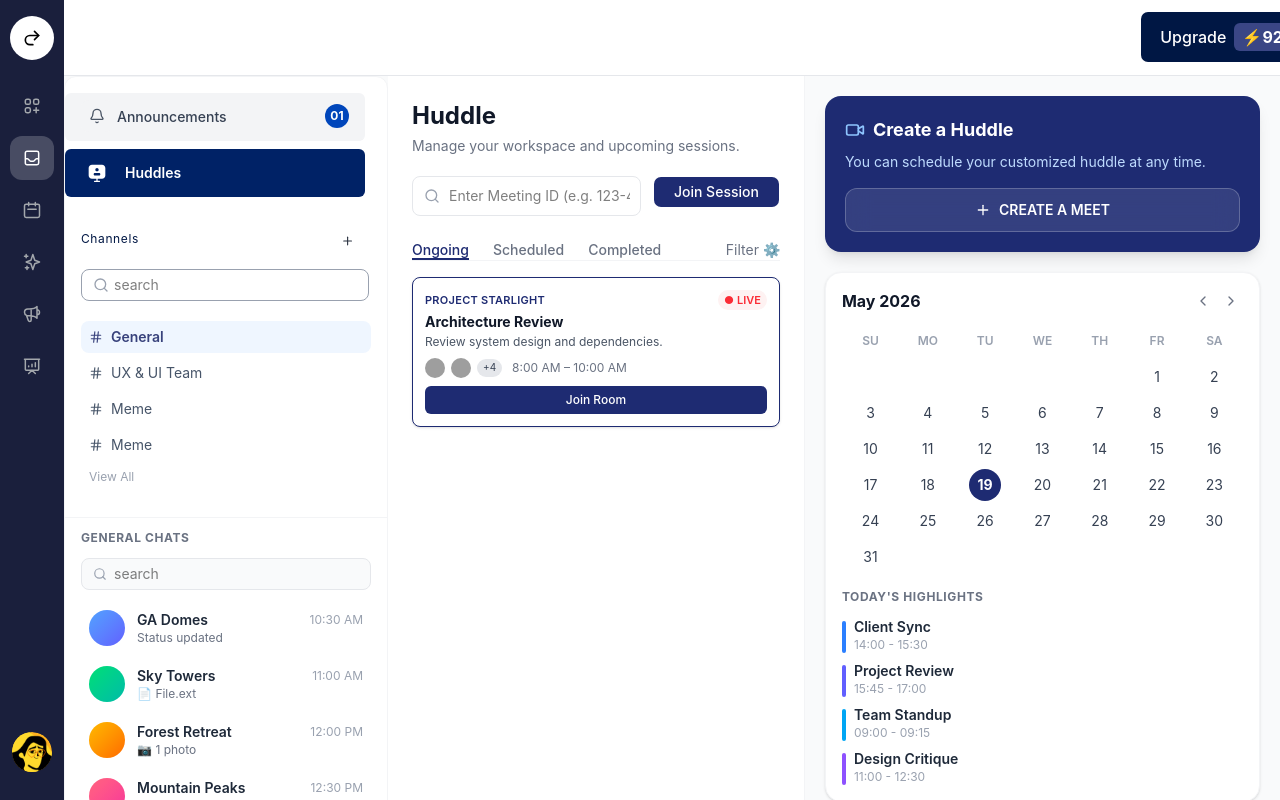
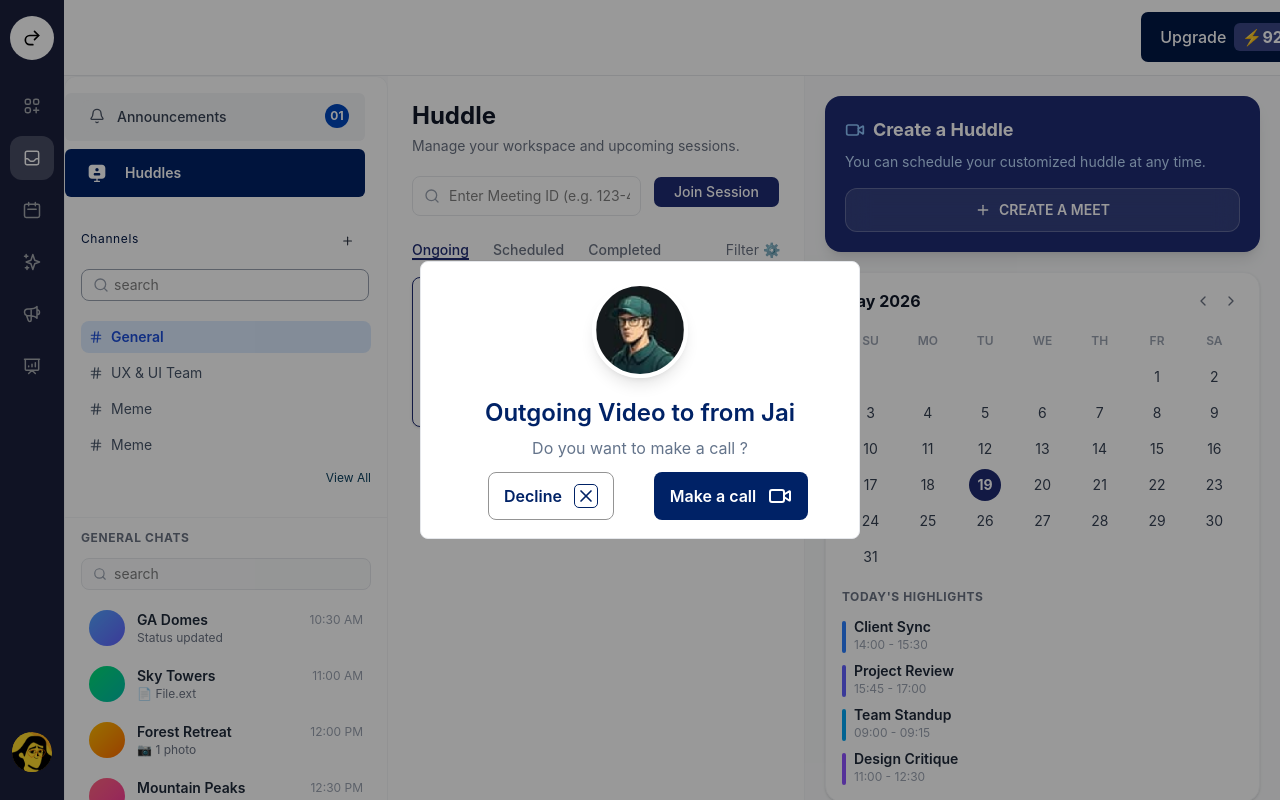
Before and after one commit to Pragna95/Huddle, a React app in the folder frontend/: page / in a window 1280 px wide. Built offline with nearby package versions, Linux system fonts and the light colour scheme; grey boxes are pictures that could not be loaded; the HTML template or start-up script is replaced by a standard one.

Commit message:
updated ai summary and transcript

```diff
--- a/frontend/src/App.jsx
+++ b/frontend/src/App.jsx
@@ -1,19 +1,34 @@
+import { useState } from "react";
+
 import Sidebar from "@/components/layout/Sidebar";
 import TopBar from "@/components/layout/TopBar";
 import HuddlePage from "@/components/huddle/HuddlePage";
 import AISummaryCard from "@/components/chat/AISummaryCard";
+import OutgoingCallModal from "./components/OutgoingCallModal";
+
 
 export default function App() {
+  const [showCallModal, setShowCallModal] = useState(true);
+
   return (
     <div className="flex h-screen bg-gray-100 overflow-hidden">
       <Sidebar />
+
       <div className="flex flex-col flex-1 overflow-hidden">
         <TopBar />
+
         <div className="flex flex-1 overflow-hidden">
           <HuddlePage />
 
+
+          {showCallModal && (
+            <OutgoingCallModal
+              closeModal={() => setShowCallModal(false)}
+            />
+          )}
+
         </div>
-      </div>
+       </div>
     </div>
-  );
+   );
 }
--- /dev/null
+++ b/frontend/src/components/OutgoingCallModal.jsx
@@ -0,0 +1,143 @@
+import { Video, X } from "lucide-react";
+
+export default function OutgoingCallModal({
+  closeModal,
+  userName = "Jai",
+}) {
+  return (
+    <div className="fixed inset-0 bg-black/40 flex items-center justify-center z-50">
+
+      {/* Modal */}
+      <div
+        className="
+          w-[440px]
+          h-[278px]
+          bg-white
+          rounded-[8px]
+          border
+          border-gray-200
+          px-[24px]
+          py-[12px]
+          flex
+          flex-col
+          items-center
+        "
+      >
+        {/* Profile Image */}
+        <div className="mt-2">
+          <img
+            src="/download.png"
+            alt="Prof"
+            className="
+              w-[96px]
+              h-[96px]
+              rounded-full
+              object-cover
+              border-4
+              border-white
+              shadow-lg
+            "
+          />
+        </div>
+
+        {/* Title */}
+        <h1
+          className="
+            mt-5
+            text-[24px]
+            font-semibold
+            text-[#002266]
+            text-center
+            leading-tight
+          "
+        >
+          Outgoing Video to from {userName}
+        </h1>
+
+        {/* Subtitle */}
+        <p
+          className="
+            mt-2
+            text-[16px]
+            text-[#64748B]
+            text-center
+
+          "
+        >
+          Do you want to make a call ?
+        </p>
+
+        {/* Buttons */}
+        <div className="flex gap-6 mt-auto mb-2">
+
+          {/* Decline */}
+          <button
+            onClick={closeModal}
+            className="
+              w-[126px]
+              h-[48px]
+              border
+              border-[#949494]
+              rounded-[8px]
+              flex
+              items-center
+              justify-center
+              gap-[12px]
+              text-[#002266]
+              font-semibold
+              text-[16px]
+              hover:bg-gray-50
+              mt-[12px]
+              mb-[12px]
+              mr-[16px]
+              ml-[16px]
+            "
+          >
+            <span>Decline</span>
+
+            <div
+              className="
+                w-[24px]
+                h-[24px]
+                border-[1.5px]
+                border-[#002266]
+                rounded-[5px]
+                flex
+                items-center
+                justify-center
+              "
+            >
+              <X className="w-[20px] h-[20px]" />
+            </div>
+          </button>
+
+          {/* Call */}
+          <button
+            className="
+              w-[154px]
+              h-[48px]
+              bg-[#002266]
+              rounded-[8px]
+              flex
+              items-center
+              justify-center
+              gap-[12px]
+              text-white
+              font-semibold
+              text-[16px]
+              hover:bg-[#001a4d]
+              mt-[12px]
+
+
+            "
+          >
+            <span>Make a call</span>
+
+            <Video className="w-[24px] h-[24px]" />
+          </button>
+
+        </div>
+      </div>
+    </div>
+  );
+}
--- a/frontend/src/components/chat/AISummaryCard.jsx
+++ b/frontend/src/components/chat/AISummaryCard.jsx
@@ -39,7 +39,7 @@ export default function AISummaryCard({ closeCard }) {
             />
           </div>
 
-          <h1 className="text-[25px] font-semibold text-[#0046BB] -ml-3">
+          <h1 className="text-[14px] font-semibold text-[#0046BB] -ml-3">
             AI Summary
           </h1>
 
@@ -76,7 +76,7 @@ export default function AISummaryCard({ closeCard }) {
             -mt-4
           "
         >
-          <p className="text-[17px] font-normal leading-relaxed text-[#000000]">
+          <p className="text-[14px] font-normal leading-relaxed text-[#000000]">
             In a recent meeting, our team discussed the upcoming summer project
             initiatives. We aim to enhance our product offerings and improve
             user engagement through innovative features. Key topics included the
--- a/frontend/src/components/chat/ChatList.jsx
+++ b/frontend/src/components/chat/ChatList.jsx
@@ -58,7 +58,7 @@ export default function ChatList() {
           />
         </div>
 
-        <div className="flex flex-col gap-1">
+        <div className="flex flex-col gap-1 ">
           {channels
             .filter((c) => c.toLowerCase().includes(channelSearch.toLowerCase()))
             .map((c, i) => (
@@ -67,7 +67,7 @@ export default function ChatList() {
                 onClick={() => setActiveChannel(c)}
                 className={`flex items-center gap-2 px-2 py-1.5 rounded-lg text-sm transition-colors text-left ${
                   activeChannel === c
-                    ? "bg-blue-50 text-[#38427c] font-semibold"
+                    ? "bg-blue-100 text-[#1D4ED8] font-semibold"
                     : "text-[#475569] hover:bg-gray-50"
                 }`}
               >
@@ -77,9 +77,11 @@ export default function ChatList() {
             ))}
         </div>
 
-        <button className="text-xs text-gray-400 mt-2 hover:text-gray-600 ml-2">
-          View All
-        </button>
+        <div className="flex justify-end mt-2">
+  <button className="text-[12px] text-[#0C405E] hover:text-gray-600">
+    View All
+  </button>
+</div>
       </div>
 
       <div className="px-4 pt-3 border-t border-gray-100">
--- a/frontend/src/components/chat/TranscriptModal.jsx
+++ b/frontend/src/components/chat/TranscriptModal.jsx
@@ -70,10 +70,10 @@ export default function TranscriptModal({ closeTranscript }) {
           <img
               src="/mic-icon.svg"
               alt="Mic"
-              className="w-[24px] h-[24px] pl-2"
+              className="w-[28px] h-[28px] pl-2"
             />
 
-            <h1 className="text-[20px] font-bold text-[#0046BB]">
+            <h1 className="text-[14px] font-bold text-[#0046BB]">
               Meet transcript
             </h1>
           </div>
@@ -127,7 +127,7 @@ export default function TranscriptModal({ closeTranscript }) {
 
               {/* Message Section */}
               <div className="flex-1 w-[552px] h-[98px]  ">
-                <h2 className="text-[16px] font-semibold text-gray-500 mb-1">
+                <h2 className="text-[14px] font-semibold text-gray-500 mb-1">
                   {item.name}
                 </h2>
 
--- a/frontend/src/components/huddle/SessionCard.jsx
+++ b/frontend/src/components/huddle/SessionCard.jsx
@@ -87,8 +87,8 @@ export default function SessionCard({ session }) {
   onClick={() => setShowSummary(true)}
     className="
 
-      h-[42px]
-      min-w-[150px]
+      h-[44px]
+      min-w-[136.17px]
 
       px-5
 
@@ -123,8 +123,8 @@ export default function SessionCard({ session }) {
                 onClick={() => setShowTranscript(true)}
   className="
   shadow-[0_8px_25px_rgba(29,78,216,0.25)]
-    h-[42px]
-    min-w-[150px]
+    h-[44px]
+    min-w-[136.17px]
 
     px-5
 
@@ -166,8 +166,8 @@ export default function SessionCard({ session }) {
                 <button
   className="
   shadow-[0_5px_15px_rgba(29,78,216,0.25)]
-    h-[42px]
-    min-w-[150px]
+    h-[44px]
+    min-w-[136.17px]
 
     px-5
 
@@ -194,6 +194,7 @@ export default function SessionCard({ session }) {
 
     hover:bg-[#0b43b8]
     hover:text-white
+
   "
 >
   View Recording
```
Also changed, not shown: frontend/public/download.png (added).
